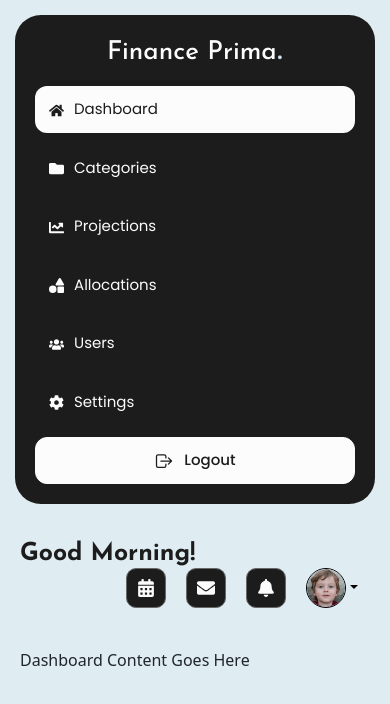
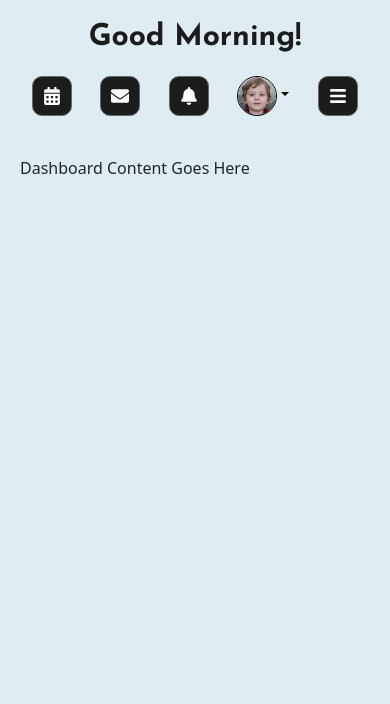
Before and after one commit to mostlyali07/finance-prima, a React (Vite) app: page / in a window 390 px wide. Shown: the top 704 px of the page. Built offline with nearby package versions, Linux system fonts and the light colour scheme.

Commit message:
header and sidebar optimization fixes

```diff
--- a/src/components/Header.jsx
+++ b/src/components/Header.jsx
@@ -1,24 +1,20 @@
 import React from "react";
 import Avatar from "../assets/images/Avatar.png";
-import { FaCalendarAlt, FaEnvelope, FaBell } from "react-icons/fa";
-const Header = () => {
+import { FaCalendarAlt, FaEnvelope, FaBell, FaBars } from "react-icons/fa";
+
+const Header = ({ toggleSidebar }) => {
   return (
-    <>
     <header className="main-header">
       <div className="container-fluid">
-          <div className="row">
+        <div className="row align-items-center">
           <div className="col-md-6 p-0">
-              <h2 className="m-0">
-                Good Morning
-                {/* {{Ali Rehan}} */}!
-              </h2>
+            <h2 className="m-0">Good Morning!</h2>
           </div>
           <div className="col-md-6">
             <div className="top-bar">
               <FaCalendarAlt />
               <FaEnvelope />
               <FaBell />
-
               <div className="dropdown">
                 <button
                   className="dropdown-toggle"
@@ -46,12 +42,14 @@ const Header = () => {
                   </li>
                 </ul>
               </div>
+              <button className="menu-toggle" onClick={toggleSidebar}>
+                <FaBars />
+              </button>
             </div>
           </div>
         </div>
       </div>
     </header>
-    </>
   );
 };
 
--- a/src/components/Sidebar.jsx
+++ b/src/components/Sidebar.jsx
@@ -9,8 +9,9 @@ import {
   FaCog,
   FaShapes,
 } from "react-icons/fa";
+import { RxCross1 } from "react-icons/rx";
 
-const Sidebar = () => {
+const Sidebar = ({ isSidebarOpen, toggleSidebar }) => {
   const location = useLocation();
 
   const menuItems = [
@@ -27,11 +28,14 @@ const Sidebar = () => {
   ];
 
   return (
-    <div className="main-sidebar">
+    <div className={`main-sidebar ${isSidebarOpen ? "open" : ""}`}>
       <div className="sidebar">
-        <h2>
-          Finance Prima<span style={{ color: "#d0e1e9" }}>.</span>
-        </h2>
+        <div className="w-100 d-flex align-items-center justify-content-between">
+          <h2>
+            Finance Prima<span style={{ color: "#d0e1e9" }}>.</span>
+          </h2>
+          <RxCross1 className="menu-toggle" onClick={toggleSidebar} />
+        </div>
 
         <div className="side-menus">
           <ul>
@@ -41,8 +45,8 @@ const Sidebar = () => {
                   to={item.path}
                   className={location.pathname === item.path ? "active" : ""}
                 >
-                  <span className="icon">{item.icon}</span>{" "}
-                  <span className="label">{item.label}</span>{" "}
+                  <span className="icon">{item.icon}</span>
+                  <span className="label">{item.label}</span>
                 </Link>
               </li>
             ))}
--- a/src/pages/Dashboard.jsx
+++ b/src/pages/Dashboard.jsx
@@ -1,14 +1,19 @@
-import React from "react";
+import React, { useState } from "react";
 import Header from "../components/Header";
 import Sidebar from "../components/Sidebar";
 
 const Dashboard = () => {
+  const [isSidebarOpen, setIsSidebarOpen] = useState(false);
+
+  const toggleSidebar = () => {
+    setIsSidebarOpen(!isSidebarOpen);
+  };
   return (
     <>
       <div className="dashboard-container">
-        <Sidebar />
-        <div className="main-content">
-          <Header />
+      <Sidebar isSidebarOpen={isSidebarOpen} toggleSidebar={toggleSidebar} />
+      <div className="main-content">
+          <Header toggleSidebar={toggleSidebar} />
           <div className="content">Dashboard Content Goes Here</div>
         </div>
       </div>
--- a/src/styles/media.css
+++ b/src/styles/media.css
@@ -1,16 +1,60 @@
+.menu-toggle {
+  display: none;
+  background: none;
+  border: none;
+  font-size: 1.5rem;
+  cursor: pointer;
+}
+.header-icons {
+  display: flex;
+  align-items: center;
+  gap: 15px;
+}
+.sidebar-toggle {
+  display: none;
+  background: none;
+  border: none;
+  color: #fff;
+  font-size: 1.5rem;
+  cursor: pointer;
+}
 @media only screen and (max-width: 600px) {
   .dashboard-container {
     flex-direction: column;
   }
   .main-sidebar {
     width: 100%;
-    height: auto;
-    position: relative;
+    height: 100vh;
+    position: fixed;
+    top: 0;
+    left: 0;
+    transform: translateX(-100%);
+    z-index: 1000;
+    transition: transform 0.3s ease-in-out;
+    h2 {
+      margin: 0px !important;
+    }
+  }
+  .main-sidebar.open {
+    transform: translateX(0);
   }
   .main-content {
     margin-left: 0;
   }
+  .menu-toggle {
+    display: block;
+  }
+  .main-header h2 {
+    text-align: center;
+    margin-bottom: 20px !important;
+    font-size: 30px;
+  }
+  .top-bar {
+    align-items: center;
+    justify-content: space-between;
+  }
 }
+
 @media only screen and (min-width: 600px) and (max-width: 1220px) {
 }
 @media only screen and (min-width: 1024px) {
```
Lines whose indentation alone changed are shown as unchanged.
